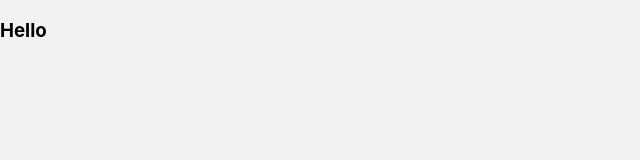
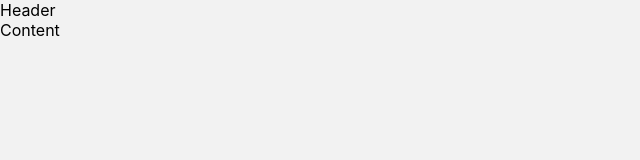
Before and after one commit to JuliaCMint/design-system, a React (Create React App) app: page / in a window 1280 px wide. Shown: the top 160 px of the page, without its empty margins (0-640 px from the left). Built offline with nearby package versions, Linux system fonts and the light colour scheme.

Commit message:
created structure

```diff
--- a/src/App.js
+++ b/src/App.js
@@ -1,7 +1,9 @@
+import MainPage from "./pages/MainPage";
+
 const App = () => {
   return (
     <>
-      <h3>Hello</h3>
+      <MainPage />
     </>
   );
 };
--- /dev/null
+++ b/src/components/Content.jsx
@@ -0,0 +1,9 @@
+import React from 'react'
+
+const Content = () => {
+  return (
+    <div>Content</div>
+  )
+}
+
+export default Content
--- /dev/null
+++ b/src/components/Header.jsx
@@ -0,0 +1,9 @@
+import React from 'react'
+
+const Header = () => {
+  return (
+    <div>Header</div>
+  )
+}
+
+export default Header
--- /dev/null
+++ b/src/pages/MainPage.jsx
@@ -0,0 +1,14 @@
+import React from 'react'
+import Header from '../components/Header'
+import Content from '../components/Content'
+
+const MainPage = () => {
+  return (
+    <div>
+        <Header />
+        <Content/>
+    </div>
+  )
+}
+
+export default MainPage
```
